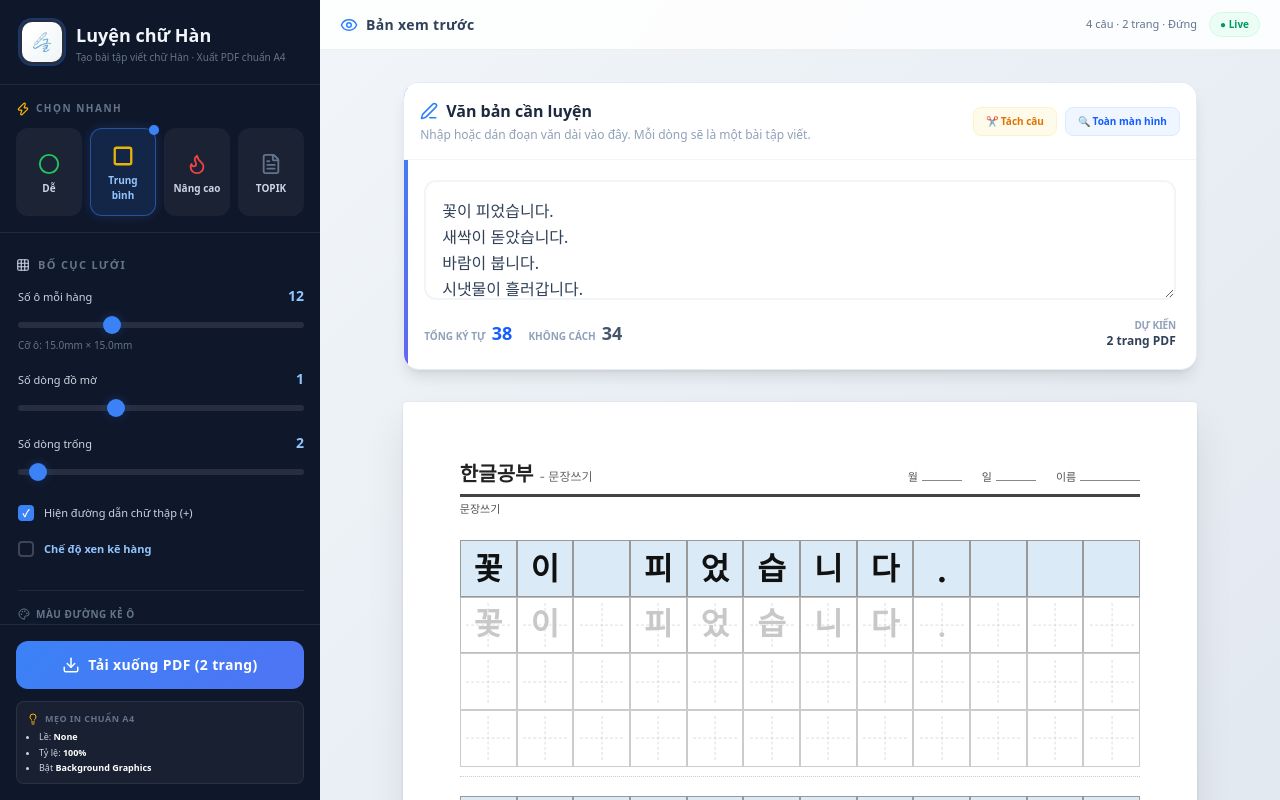
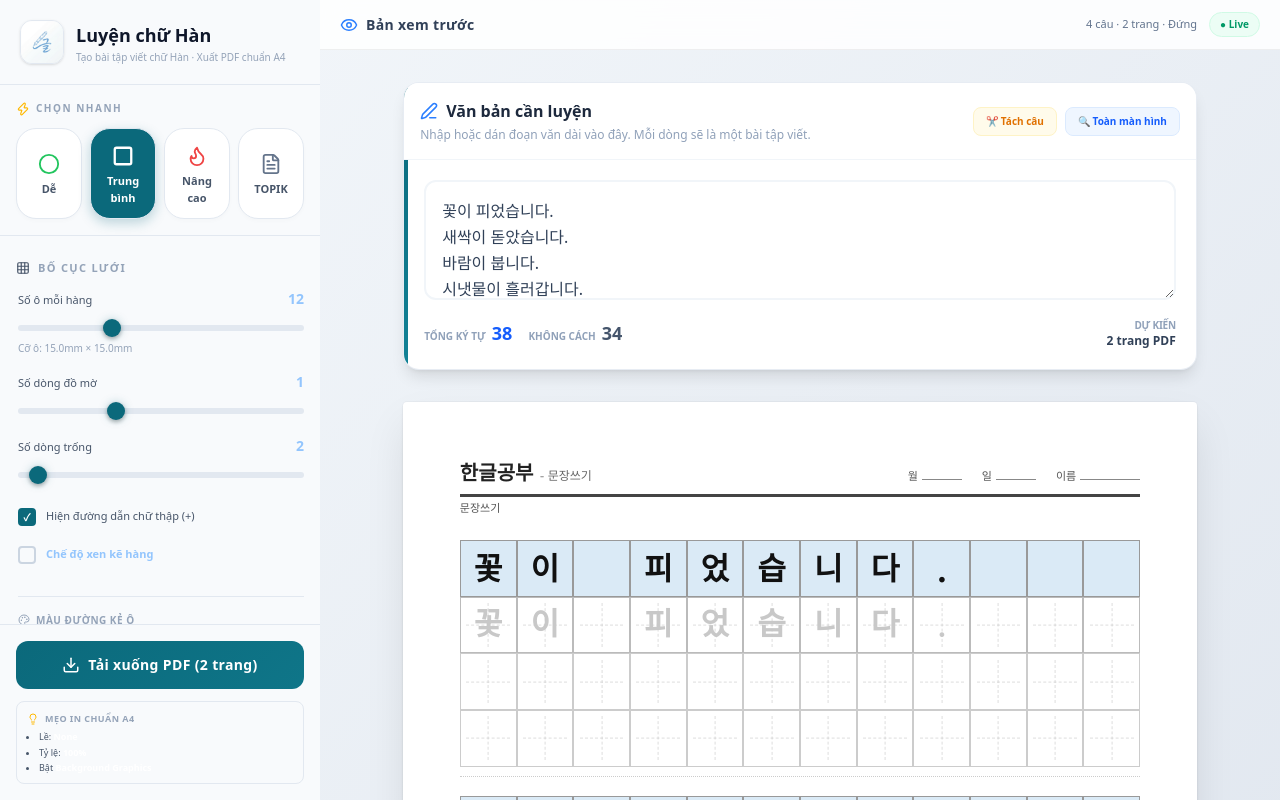
Before and after one commit to goz86/chu-viet, a Next.js app in the folder web-app/: page / in a window 1280 px wide. Shown: the top 800 px of the page. Built offline with nearby package versions, Linux system fonts and the light colour scheme; a web font is replaced by a local one.

Commit message:
Update to light minimal theme with Nunito font matching reference design

```diff
--- a/web-app/src/app/globals.css
+++ b/web-app/src/app/globals.css
@@ -1,23 +1,23 @@
-@import url('https://fonts.googleapis.com/css2?family=Inter:wght@300;400;500;600;700;800;900&family=Nanum+Gothic:wght@400;700;800&display=swap');
+@import url('https://fonts.googleapis.com/css2?family=Nunito:wght@400;500;600;700;800;900&family=Nanum+Gothic:wght@400;700;800&display=swap');
 @import "tailwindcss";
 
 /* ========== Design Tokens ========== */
 :root {
-  --sidebar-bg: #0f172a;
-  --sidebar-surface: rgba(255, 255, 255, 0.05);
-  --sidebar-surface-hover: rgba(255, 255, 255, 0.08);
-  --sidebar-border: rgba(255, 255, 255, 0.08);
-  --sidebar-text: #cbd5e1;
-  --sidebar-text-muted: #64748b;
-  --sidebar-text-bright: #f1f5f9;
-  --accent: #3b82f6;
-  --accent-glow: rgba(59, 130, 246, 0.3);
-  --gradient-start: #3b82f6;
-  --gradient-end: #6366f1;
+  --sidebar-bg: #f8fafc;
+  --sidebar-surface: #ffffff;
+  --sidebar-surface-hover: #f1f5f9;
+  --sidebar-border: #e2e8f0;
+  --sidebar-text: #475569;
+  --sidebar-text-muted: #94a3b8;
+  --sidebar-text-bright: #0f172a;
+  --accent: #0B697B;
+  --accent-glow: rgba(11, 105, 123, 0.25);
+  --gradient-start: #0B697B;
+  --gradient-end: #128296;
 }
 
 body {
-  font-family: 'Inter', -apple-system, BlinkMacSystemFont, 'Segoe UI', sans-serif;
+  font-family: 'Nunito', -apple-system, BlinkMacSystemFont, 'Segoe UI', sans-serif;
 }
 
 /* ========== Screen: Worksheet Page ========== */
@@ -52,19 +52,19 @@ body {
   }
 }
 
-/* ========== Custom Range Slider (Dark Sidebar) ========== */
+/* ========== Custom Range Slider (Light Sidebar) ========== */
 .dark-slider {
   -webkit-appearance: none;
   appearance: none;
   width: 100%;
   height: 6px;
   border-radius: 999px;
-  background: rgba(255, 255, 255, 0.1);
+  background: #e2e8f0;
   outline: none;
   transition: background 0.2s;
 }
 .dark-slider:hover {
-  background: rgba(255, 255, 255, 0.15);
+  background: #cbd5e1;
 }
 .dark-slider::-webkit-slider-thumb {
   -webkit-appearance: none;
@@ -91,13 +91,13 @@ body {
   box-shadow: 0 0 10px var(--accent-glow), 0 2px 4px rgba(0,0,0,0.3);
 }
 
-/* ========== Custom Checkbox (Dark Sidebar) ========== */
+/* ========== Custom Checkbox (Light Sidebar) ========== */
 .dark-checkbox {
   -webkit-appearance: none;
   appearance: none;
-  width: 16px;
-  height: 16px;
-  border: 2px solid rgba(255, 255, 255, 0.2);
+  width: 18px;
+  height: 18px;
+  border: 2px solid #cbd5e1;
   border-radius: 4px;
   background: transparent;
   cursor: pointer;
--- a/web-app/src/app/page.tsx
+++ b/web-app/src/app/page.tsx
@@ -420,12 +420,12 @@ export default function Home() {
           <img
             src="/logo.png"
             alt="App Logo"
-            className="w-11 h-11 rounded-xl object-cover"
-            style={{ boxShadow: '0 0 0 2px rgba(59,130,246,0.3)', border: '2px solid rgba(255,255,255,0.1)' }}
+            className="w-11 h-11 rounded-xl object-cover shadow-sm"
+            style={{ border: '1px solid var(--sidebar-border)' }}
           />
           <div>
             <h1 className="text-lg font-extrabold" style={{ color: 'var(--sidebar-text-bright)' }}>Luyện chữ Hàn</h1>
-            <p className="text-[10px] mt-0.5 leading-tight" style={{ color: 'var(--sidebar-text-muted)' }}>
+            <p className="text-[10px] mt-0.5 leading-tight font-medium" style={{ color: 'var(--sidebar-text-muted)' }}>
               Tạo bài tập viết chữ Hàn · Xuất PDF chuẩn A4
             </p>
           </div>
@@ -442,22 +442,19 @@ export default function Home() {
                 key={p.label}
                 onClick={() => applyPreset(p)}
                 title={p.desc}
-                className="relative px-2 py-3 rounded-xl text-center transition-all duration-200 active:scale-95"
+                className="relative px-2 py-3 rounded-[20px] text-center transition-all duration-300 active:scale-95"
                 style={{
-                  background: activePreset === p.label ? 'rgba(59,130,246,0.15)' : 'var(--sidebar-surface)',
-                  border: activePreset === p.label ? '1.5px solid rgba(59,130,246,0.5)' : '1.5px solid transparent',
-                  boxShadow: activePreset === p.label ? '0 0 12px rgba(59,130,246,0.2)' : 'none',
+                  background: activePreset === p.label ? 'var(--accent)' : 'var(--sidebar-surface)',
+                  border: '1.5px solid var(--sidebar-border)',
+                  boxShadow: activePreset === p.label ? '0 4px 12px var(--accent-glow)' : '0 2px 4px rgba(0,0,0,0.02)',
                 }}
               >
                 <div className="flex justify-center mt-1">
-                  <p.icon size={22} color={p.color} className="transition-all" style={{ strokeWidth: activePreset === p.label ? 2.5 : 2 }} />
+                  <p.icon size={22} color={activePreset === p.label ? '#ffffff' : p.color} className="transition-all" style={{ strokeWidth: activePreset === p.label ? 2.5 : 2 }} />
                 </div>
-                <div className="text-[10px] font-semibold mt-1.5" style={{ color: activePreset === p.label ? '#93c5fd' : 'var(--sidebar-text)' }}>
+                <div className="text-[11px] font-bold mt-1.5 transition-colors" style={{ color: activePreset === p.label ? '#ffffff' : 'var(--sidebar-text)' }}>
                   {p.label}
                 </div>
-                {activePreset === p.label && (
-                  <div className="absolute -top-1 -right-1 w-2.5 h-2.5 rounded-full animate-pulse-subtle" style={{ background: 'var(--accent)' }} />
-                )}
               </button>
             ))}
           </div>
@@ -537,7 +534,7 @@ export default function Home() {
               </label>
 
               <div className="mt-4 pt-4" style={{ borderTop: '1px solid var(--sidebar-border)' }}>
-                <label className="flex items-center gap-1.5 text-[10px] font-bold uppercase tracking-wider mb-2" style={{ color: 'var(--sidebar-text-muted)' }}>
+                <label className="flex items-center gap-1.5 text-[10px] font-extrabold uppercase tracking-wider mb-2" style={{ color: 'var(--sidebar-text-muted)' }}>
                   <Palette size={12} /> Màu đường kẻ ô
                 </label>
                 <div className="flex gap-2.5">
@@ -547,9 +544,9 @@ export default function Home() {
                       onClick={() => setGridColor(c.value)}
                       className={`w-7 h-7 rounded-full transition-all duration-200 ${c.tailwind}`}
                       style={{
-                        border: gridColor === c.value ? '2.5px solid #3b82f6' : '2.5px solid rgba(255,255,255,0.1)',
+                        border: gridColor === c.value ? '2.5px solid var(--accent)' : '2.5px solid var(--sidebar-border)',
                         transform: gridColor === c.value ? 'scale(1.15)' : 'scale(1)',
-                        boxShadow: gridColor === c.value ? '0 0 8px rgba(59,130,246,0.4)' : 'none',
+                        boxShadow: gridColor === c.value ? '0 0 8px var(--accent-glow)' : 'none',
                       }}
                       title={c.label}
                     />
@@ -566,12 +563,12 @@ export default function Home() {
                   }}
                   className="w-full py-2 px-3 text-[11px] font-medium rounded-lg transition-all flex items-center justify-center gap-2"
                   style={{
-                    border: '1px dashed rgba(255,255,255,0.15)',
+                    border: '1.5px dashed var(--sidebar-border)',
                     color: 'var(--sidebar-text)',
-                    background: 'transparent',
+                    background: 'var(--sidebar-surface)',
                   }}
                   onMouseEnter={(e) => { e.currentTarget.style.background = 'var(--sidebar-surface-hover)'; }}
-                  onMouseLeave={(e) => { e.currentTarget.style.background = 'transparent'; }}
+                  onMouseLeave={(e) => { e.currentTarget.style.background = 'var(--sidebar-surface)'; }}
                 >
                   <Eraser size={14} /> Dọn đep & Tạo trang trắng
                 </button>
@@ -597,9 +594,9 @@ export default function Home() {
                       className="w-7 h-7 rounded-full transition-all duration-200"
                       style={{
                         backgroundColor: c.value,
-                        border: exampleBg === c.value ? '2.5px solid #3b82f6' : '2.5px solid rgba(255,255,255,0.15)',
+                        border: exampleBg === c.value ? '2.5px solid var(--accent)' : '2.5px solid var(--sidebar-border)',
                         transform: exampleBg === c.value ? 'scale(1.15)' : 'scale(1)',
-                        boxShadow: exampleBg === c.value ? '0 0 8px rgba(59,130,246,0.4)' : 'none',
+                        boxShadow: exampleBg === c.value ? '0 0 8px var(--accent-glow)' : 'none',
                       }}
                       title={c.label}
                     />
@@ -613,22 +610,22 @@ export default function Home() {
                 <div className="flex gap-2">
                   <button
                     onClick={() => setBorderStyle('solid')}
-                    className="flex-1 py-1.5 rounded-lg text-[11px] font-semibold transition-all"
+                    className="flex-1 py-1.5 rounded-[12px] text-[11px] font-bold transition-all"
                     style={{
-                      background: borderStyle === 'solid' ? 'rgba(59,130,246,0.15)' : 'var(--sidebar-surface)',
-                      border: borderStyle === 'solid' ? '1.5px solid rgba(59,130,246,0.4)' : '1.5px solid transparent',
-                      color: borderStyle === 'solid' ? '#93c5fd' : 'var(--sidebar-text)',
+                      background: borderStyle === 'solid' ? 'var(--accent)' : 'var(--sidebar-surface)',
+                      border: '1.5px solid var(--sidebar-border)',
+                      color: borderStyle === 'solid' ? '#ffffff' : 'var(--sidebar-text)',
                     }}
                   >
                     ── Nét liền
                   </button>
                   <button
                     onClick={() => setBorderStyle('dashed')}
-                    className="flex-1 py-1.5 rounded-lg text-[11px] font-semibold transition-all"
+                    className="flex-1 py-1.5 rounded-[12px] text-[11px] font-bold transition-all"
                     style={{
-                      background: borderStyle === 'dashed' ? 'rgba(59,130,246,0.15)' : 'var(--sidebar-surface)',
-                      border: borderStyle === 'dashed' ? '1.5px solid rgba(59,130,246,0.4)' : '1.5px solid transparent',
-                      color: borderStyle === 'dashed' ? '#93c5fd' : 'var(--sidebar-text)',
+                      background: borderStyle === 'dashed' ? 'var(--accent)' : 'var(--sidebar-surface)',
+                      border: '1.5px solid var(--sidebar-border)',
+                      color: borderStyle === 'dashed' ? '#ffffff' : 'var(--sidebar-text)',
                     }}
                   >
                     - - Nét đứt
@@ -644,19 +641,20 @@ export default function Home() {
                     <button
                       key={f.value}
                       onClick={() => setSelectedFont(f)}
-                      className="w-full px-3 py-2 rounded-lg text-left transition-all duration-200"
+                      className="w-full px-4 py-2.5 rounded-[14px] text-left transition-all duration-200"
                       style={{
-                        background: selectedFont.value === f.value ? 'rgba(59,130,246,0.12)' : 'var(--sidebar-surface)',
-                        border: selectedFont.value === f.value ? '1.5px solid rgba(59,130,246,0.4)' : '1.5px solid transparent',
+                        background: selectedFont.value === f.value ? 'var(--accent)' : 'var(--sidebar-surface)',
+                        border: '1.5px solid var(--sidebar-border)',
+                        boxShadow: selectedFont.value === f.value ? '0 4px 12px var(--accent-glow)' : 'inset 0 2px 4px rgba(0,0,0,0.01)',
                       }}
                     >
                       <span
-                        style={{ fontFamily: `'${f.value}', ${f.style}`, color: selectedFont.value === f.value ? '#93c5fd' : 'var(--sidebar-text)' }}
-                        className="text-sm"
+                        style={{ fontFamily: `'${f.value}', ${f.style}`, color: selectedFont.value === f.value ? '#ffffff' : 'var(--sidebar-text-bright)' }}
+                        className="text-[13px] font-bold block"
                       >
                         한글 가나다 - {f.label}
                       </span>
-                      <span className="text-[10px] block mt-0.5" style={{ color: 'var(--sidebar-text-muted)' }}>
+                      <span className="text-[10px] block mt-1" style={{ color: selectedFont.value === f.value ? 'rgba(255,255,255,0.8)' : 'var(--sidebar-text-muted)' }}>
                         {f.desc}
                       </span>
                     </button>
@@ -712,22 +710,22 @@ export default function Home() {
                 <div className="flex gap-2">
                   <button
                     onClick={() => setOrientation('portrait')}
-                    className="flex-1 py-1.5 rounded-lg text-[11px] font-semibold transition-all"
+                    className="flex-1 py-1.5 rounded-[12px] text-[11px] font-bold transition-all"
                     style={{
-                      background: orientation === 'portrait' ? 'rgba(59,130,246,0.15)' : 'var(--sidebar-surface)',
-                      border: orientation === 'portrait' ? '1.5px solid rgba(59,130,246,0.4)' : '1.5px solid transparent',
-                      color: orientation === 'portrait' ? '#93c5fd' : 'var(--sidebar-text)',
+                      background: orientation === 'portrait' ? 'var(--accent)' : 'var(--sidebar-surface)',
+                      border: '1.5px solid var(--sidebar-border)',
+                      color: orientation === 'portrait' ? '#ffffff' : 'var(--sidebar-text)',
                     }}
                   >
                     📃 Dọc
                   </button>
                   <button
                     onClick={() => setOrientation('landscape')}
-                    className="flex-1 py-1.5 rounded-lg text-[11px] font-semibold transition-all"
+                    className="flex-1 py-1.5 rounded-[12px] text-[11px] font-bold transition-all"
                     style={{
-                      background: orientation === 'landscape' ? 'rgba(59,130,246,0.15)' : 'var(--sidebar-surface)',
-                      border: orientation === 'landscape' ? '1.5px solid rgba(59,130,246,0.4)' : '1.5px solid transparent',
-                      color: orientation === 'landscape' ? '#93c5fd' : 'var(--sidebar-text)',
+                      background: orientation === 'landscape' ? 'var(--accent)' : 'var(--sidebar-surface)',
+                      border: '1.5px solid var(--sidebar-border)',
+                      color: orientation === 'landscape' ? '#ffffff' : 'var(--sidebar-text)',
                     }}
                   >
                     📄 Ngang
@@ -850,7 +848,7 @@ export default function Home() {
                 minHeight: `${pageH}mm`,
                 padding: `${MARGIN_MM}mm`,
                 boxSizing: 'border-box',
-                fontFamily: 'Inter, sans-serif',
+                fontFamily: 'Nunito, sans-serif',
                 display: 'flex',
                 flexDirection: 'column',
               }}
```
